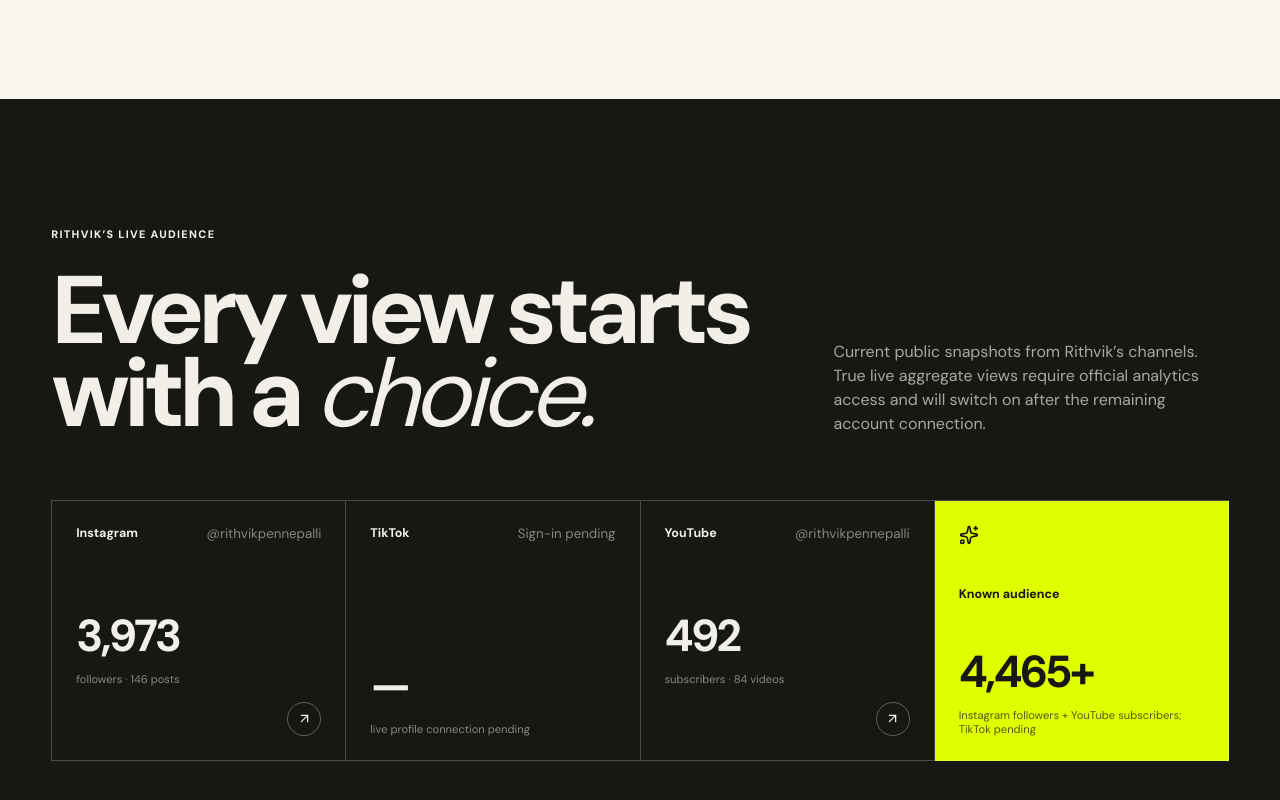
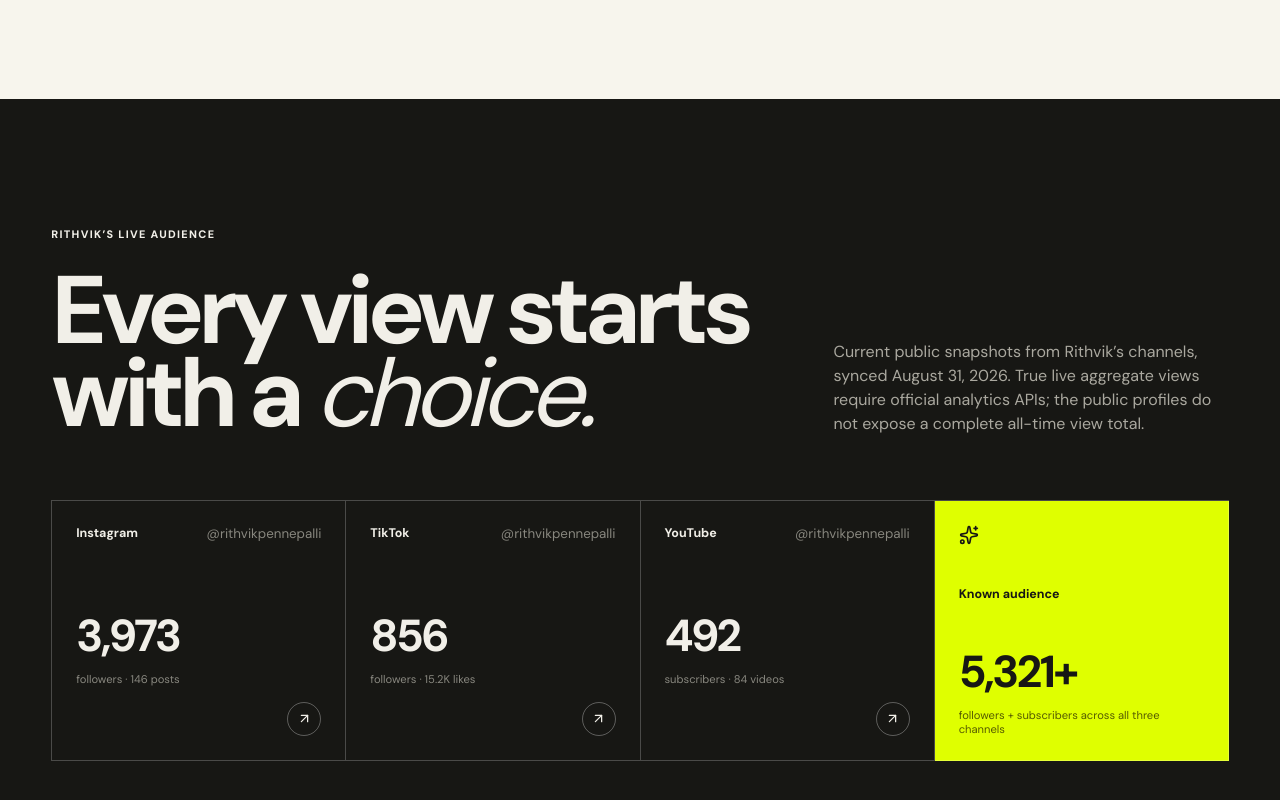
Before and after one commit to rithvikp23/rithvik-pennepalli-portfolio, a React (Vite) app: page / in a window 1280 px wide. Shown: the part 1908-2708 px from the top of the page. Built offline with nearby package versions, Linux system fonts and the light colour scheme.

Commit message:
Add verified TikTok profile stats

```diff
--- a/app/page.tsx
+++ b/app/page.tsx
@@ -2,14 +2,14 @@ import { ArrowDownRight, ArrowUpRight, Clapperboard, Gauge, Scissors, Sparkles }
 
 const platforms = [
   { name: 'Instagram', handle: '@rithvikpennepalli', followers: '3,973', detail: 'followers · 146 posts', href: 'https://www.instagram.com/rithvikpennepalli/' },
-  { name: 'TikTok', handle: 'Sign-in pending', followers: '—', detail: 'live profile connection pending', href: '' },
+  { name: 'TikTok', handle: '@rithvikpennepalli', followers: '856', detail: 'followers · 15.2K likes', href: 'https://www.tiktok.com/@rithvikpennepalli' },
   { name: 'YouTube', handle: '@rithvikpennepalli', followers: '492', detail: 'subscribers · 84 videos', href: 'https://www.youtube.com/@rithvikpennepalli' },
 ];
 
 const ownWork = [
   { platform: 'Instagram', title: 'Latest reel', note: 'Watch on Instagram', href: 'https://www.instagram.com/rithvikpennepalli/reel/Dcj5tQGCkk-/', tone: 'lime' },
   { platform: 'YouTube', title: 'Now that I live w my girl', note: '4.5K views · watch Short', href: 'https://www.youtube.com/shorts/VStjvYIIuM4', tone: 'blue' },
-  { platform: 'Instagram', title: 'Creator diary', note: 'Watch on Instagram', href: 'https://www.instagram.com/rithvikpennepalli/reel/Dceh4xZKQMq/', tone: 'pink' },
+  { platform: 'TikTok', title: 'Long distance era', note: '14K views · watch TikTok', href: 'https://www.tiktok.com/@rithvikpennepalli/video/7656885161929231629', tone: 'pink' },
 ];
 
 const skills = [
@@ -47,10 +47,10 @@ export default function Home() {
 
       <section className="numbers" id="numbers">
         <div className="section-kicker">Rithvik’s live audience</div>
-        <div className="numbers-heading"><h2>Every view starts<br />with a <em>choice.</em></h2><p>Current public snapshots from Rithvik’s channels. True live aggregate views require official analytics access and will switch on after the remaining account connection.</p></div>
+        <div className="numbers-heading"><h2>Every view starts<br />with a <em>choice.</em></h2><p>Current public snapshots from Rithvik’s channels, synced August 31, 2026. True live aggregate views require official analytics APIs; the public profiles do not expose a complete all-time view total.</p></div>
         <div className="platform-grid">
           {platforms.map((platform) => <article className="platform-card" key={platform.name}><div><span>{platform.name}</span><small>{platform.handle}</small></div><strong>{platform.followers}</strong><p>{platform.detail}</p>{platform.href && <a className="platform-link" href={platform.href} target="_blank" rel="noreferrer" aria-label={`Open Rithvik on ${platform.name}`}><ArrowUpRight size={15} /></a>}</article>)}
-          <article className="platform-card total-card"><Sparkles size={20} /><span>Known audience</span><strong>4,465+</strong><p>Instagram followers + YouTube subscribers; TikTok pending</p></article>
+          <article className="platform-card total-card"><Sparkles size={20} /><span>Known audience</span><strong>5,321+</strong><p>followers + subscribers across all three channels</p></article>
         </div>
       </section>
 
--- a/app/site-config.ts
+++ b/app/site-config.ts
@@ -3,7 +3,7 @@ export const siteConfig = {
   contactEmail: 'rithvikpennepalli@gmail.com',
   socials: {
     instagram: 'https://www.instagram.com/rithvikpennepalli/',
-    tiktok: '',
+    tiktok: 'https://www.tiktok.com/@rithvikpennepalli',
     youtube: 'https://www.youtube.com/@rithvikpennepalli',
   },
 };
```
